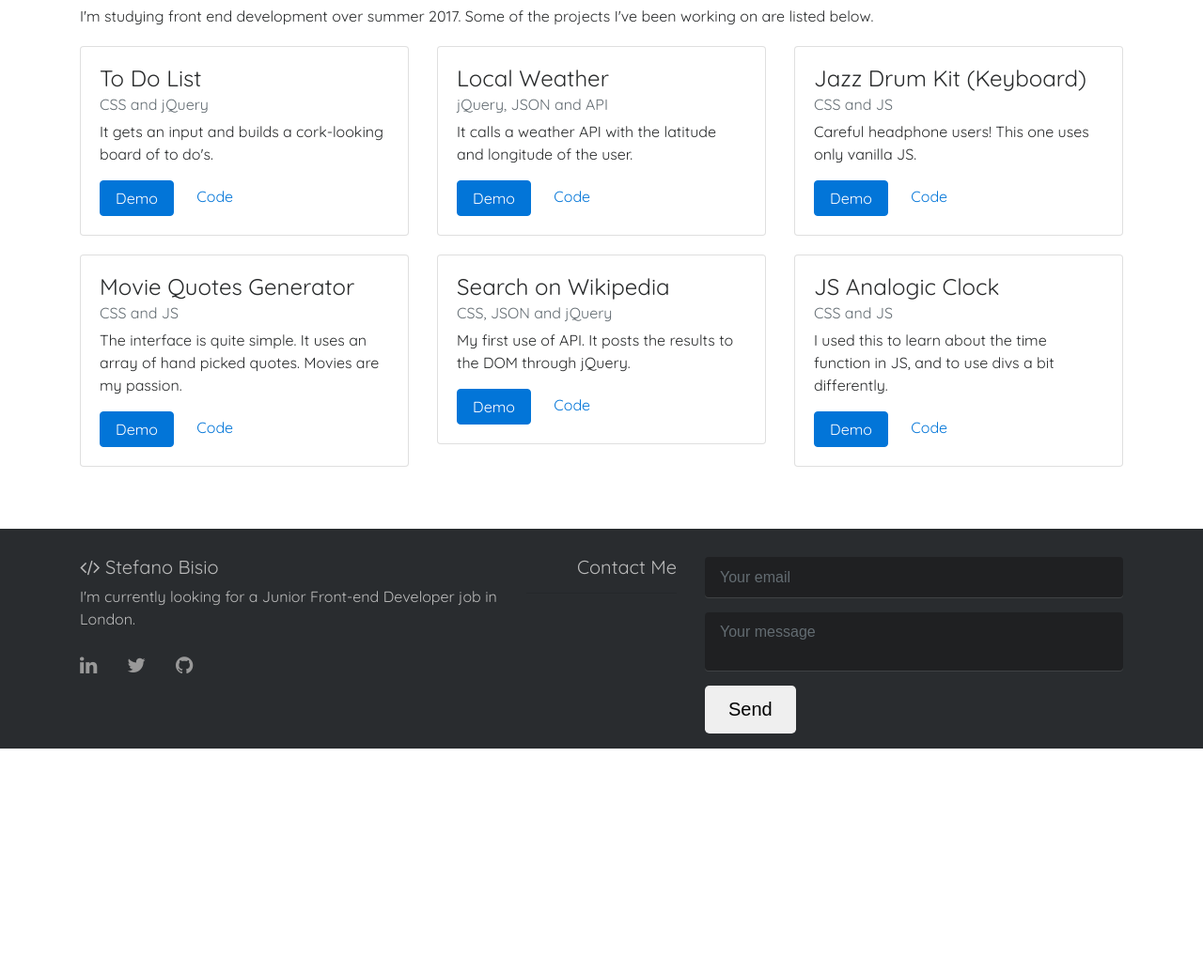
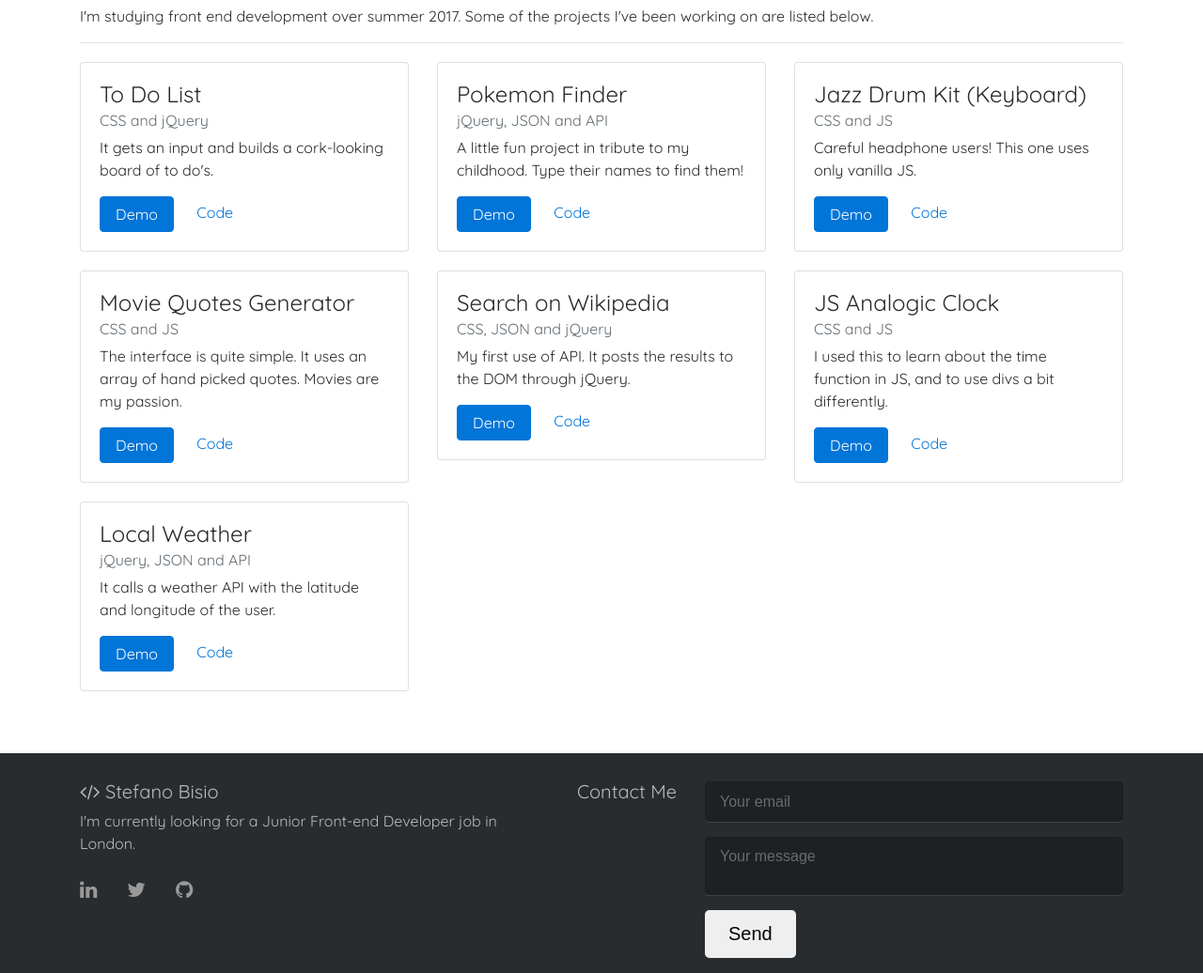
Before and after one commit to StefanoBisio/stefanobisio.github.io, a plain HTML site: page index.html in a window 1280 px wide. Shown: the part 420-1456 px from the top of the page at 94% size. Before the commit the page ends 1217 px from the top, so only its background shows below. Drawn offline with nearby package versions, Linux system fonts and the light colour scheme.

Commit message:
added pokemons

```diff
--- a/css/own.css
+++ b/css/own.css
@@ -4,7 +4,6 @@
 /* Beginning of <body> */
 body {
   font-family: 'Quicksand', sans-serif;
-
 }
 
 #header {
--- a/index.html
+++ b/index.html
@@ -24,7 +24,6 @@
 
 <body>
 
-
   <div id="header">
     <div class="slide"></div>
     <span class="quoteText">Programming is not about what you know, it's about what you can figure out</span>
@@ -35,6 +34,7 @@
       <h1>Stefano Bisio</h1>
         <h2>Front-end Web Developer in London</h2>
           <p>I'm studying front end development over summer 2017. Some of the projects I've been working on are listed below.</p>
+<hr>
             <div class="projects">
               <div class="row">
                 <div class="col-lg-4 ">
@@ -48,20 +48,20 @@
                       </div>
                     </div>
                 </div>
+
                 <div class="col-lg-4">
-
                     <div class="card">
                       <div class="card-block">
-                        <h4 class="card-title">Local Weather</h4>
+                        <h4 class="card-title">Pokemon Finder</h4>
                         <h6 class="card-subtitle mb-2 text-muted">jQuery, JSON and API</h6>
-                        <p class="card-text">It calls a weather API with the latitude and longitude of the user.</p>
-                        <a href="/weather" class="card-link btn btn-primary">Demo</a>
-                        <a href="https://github.com/StefanoBisio/Local-Weather-App" target="_blank" title="Local Weather on Github" class="card-link">Code</a>
+                        <p class="card-text">A little fun project in tribute to my childhood. Type their names to find them!</p>
+                        <a href="/pokemon-finder" class="card-link btn btn-primary">Demo</a>
+                        <a href="https://github.com/StefanoBisio/pokemon-finder" target="_blank" title="Pokemon Finder on Github" class="card-link">Code</a>
                       </div>
                     </div>
-                </div>
+                  </div>
+
                 <div class="col-lg-4">
-
                     <div class="card">
                       <div class="card-block">
                         <h4 class="card-title">Jazz Drum Kit (Keyboard)</h4>
@@ -110,12 +110,26 @@
                       </div>
                     </div>
                   </div>
+              </div> <!-- End row 2-->
+              <div class="row">
 
-              </div> <!-- End row 2-->
+                  <div class="col-lg-4">
+                      <div class="card">
+                        <div class="card-block">
+                          <h4 class="card-title">Local Weather</h4>
+                          <h6 class="card-subtitle mb-2 text-muted">jQuery, JSON and API</h6>
+                          <p class="card-text">It calls a weather API with the latitude and longitude of the user.</p>
+                          <a href="/weather" class="card-link btn btn-primary">Demo</a>
+                          <a href="https://github.com/StefanoBisio/Local-Weather-App" target="_blank" title="Local Weather on Github" class="card-link">Code</a>
+                        </div>
+                      </div>
+                  </div>
+              </div> <!-- End row 3 -->
             </div> <!-- End Projects div -->
     </div> <!-- container -->
 
-    <footer class="footer">
+
+<footer class="footer">
     <div class="container">
         <div class="row">
             <div class="col-md-5">
--- a/js/own.js
+++ /dev/null
@@ -1,14 +0,0 @@
-$(document).ready(function(){
-   var scroll_start = 0;
-   var startchange = $('.portfolio');
-   //  Setting the element that will trigger the change in background
-   var offset = startchange.offset();
-   $(document).scroll(function() {
-      scroll_start = $(this).scrollTop();
-      if(scroll_start > offset.top) {
-          $('.navbar').css('background-color', 'black');
-       } else {
-          $('.navbar').css('background-color', 'transparent');
-       }
-   });
-});
```
